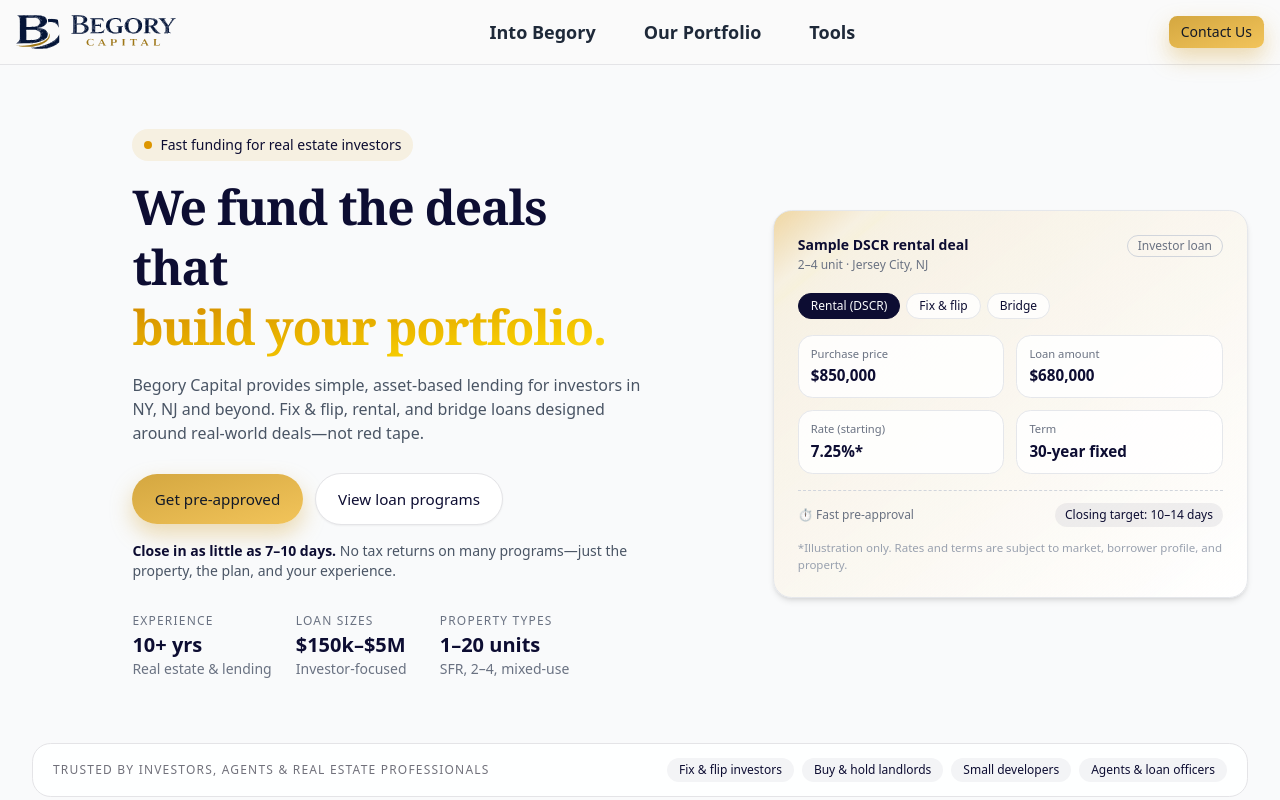
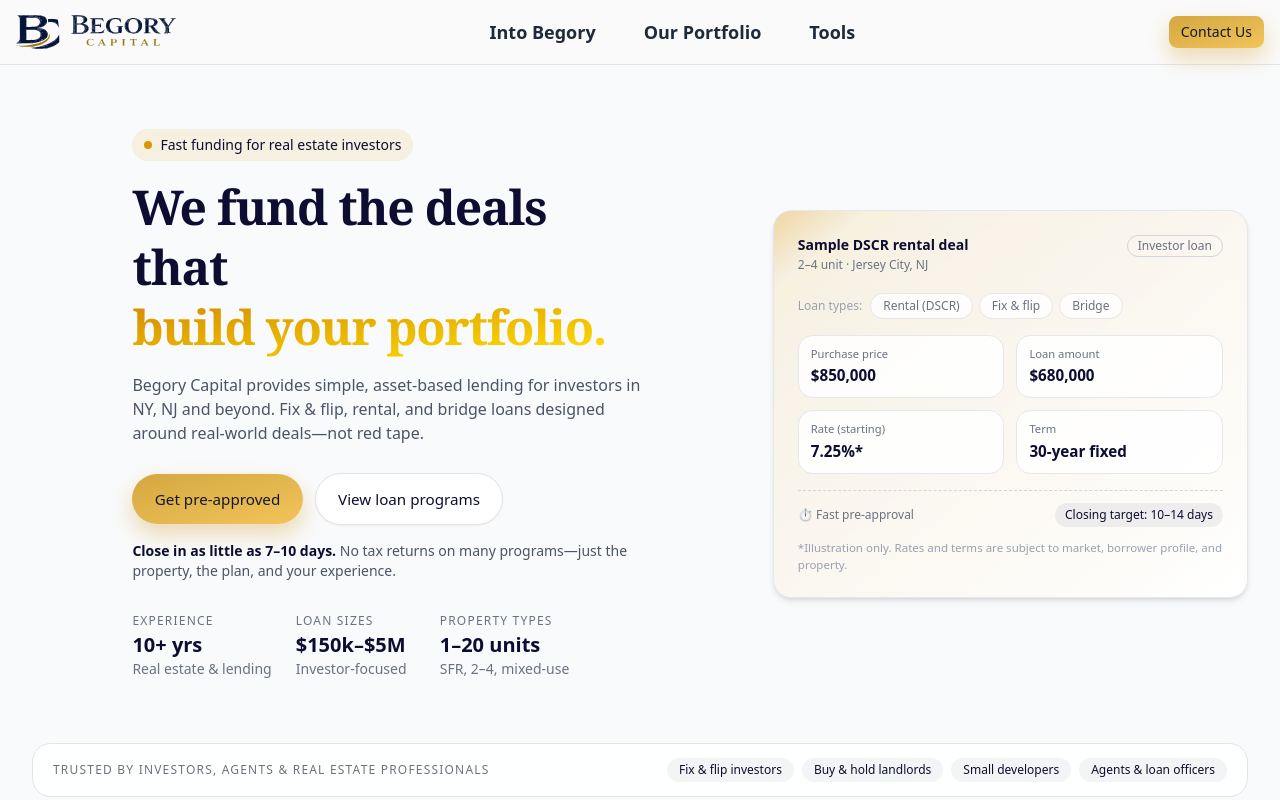
Before and after one commit to kwassef1/begory-capital, a Next.js app: page / in a window 1280 px wide. Shown: the top 800 px of the page. Built offline with nearby package versions, Linux system fonts and the light colour scheme.

Commit message:
minor cosmetic fix to dscr sample

```diff
--- a/src/app/portfolio/page.tsx
+++ b/src/app/portfolio/page.tsx
@@ -256,8 +256,8 @@ export default function PortfolioPage() {
                             estimated terms — fast.
                         </p>
                         <Button variant="primary" size="lg" asChild>
-                            <SmoothScrollLink href="/contact">
-                                Submit your deal
+                            <SmoothScrollLink href="/tools">
+                                Calculate your deal
                             </SmoothScrollLink>
                         </Button>
                     </Card>
--- a/src/components/cta-strip.tsx
+++ b/src/components/cta-strip.tsx
@@ -10,12 +10,16 @@ export default function CTAStrip() {
                         Ready to talk about your next deal?
                     </h3>
                     <p className="mt-1.5 text-sm text-gray-400">
-                        Share a few details about the property and your timeline. We&apos;ll respond with structure ideas, estimated terms, and next steps.
+                        Share a few details about the property and your
+                        timeline. We&apos;ll respond with structure ideas,
+                        estimated terms, and next steps.
                     </p>
                 </div>
                 <div>
                     <Button variant="primary" size="lg" asChild>
-                        <SmoothScrollLink href="/contact">Start a conversation</SmoothScrollLink>
+                        <SmoothScrollLink href="/tools">
+                            Start a conversation
+                        </SmoothScrollLink>
                     </Button>
                 </div>
             </div>
--- a/src/components/dscr-sample.tsx
+++ b/src/components/dscr-sample.tsx
@@ -16,17 +16,14 @@ export default function DSCRSample() {
                 </span>
             </div>
 
-            {/* Tabs */}
-            <div className="flex flex-wrap gap-1.5 mb-4">
-                <span className="px-3 py-1 rounded-full text-xs font-medium bg-foreground text-gray-50 border border-foreground">
-                    Rental (DSCR)
-                </span>
-                <span className="px-3 py-1 rounded-full text-xs border border-gray-200 text-foreground bg-white/80">
-                    Fix &amp; flip
-                </span>
-                <span className="px-3 py-1 rounded-full text-xs border border-gray-200 text-foreground bg-white/80">
-                    Bridge
-                </span>
+            {/* Loan types */}
+            <div className="flex flex-wrap items-center gap-1.5 mb-4">
+                <span className="text-xs text-gray-400 mr-0.5">Loan types:</span>
+                {["Rental (DSCR)", "Fix & flip", "Bridge"].map((t) => (
+                    <span key={t} className="px-3 py-1 rounded-full text-xs border border-gray-200 text-gray-500 bg-white/80">
+                        {t}
+                    </span>
+                ))}
             </div>
 
             {/* Loan boxes */}
```
